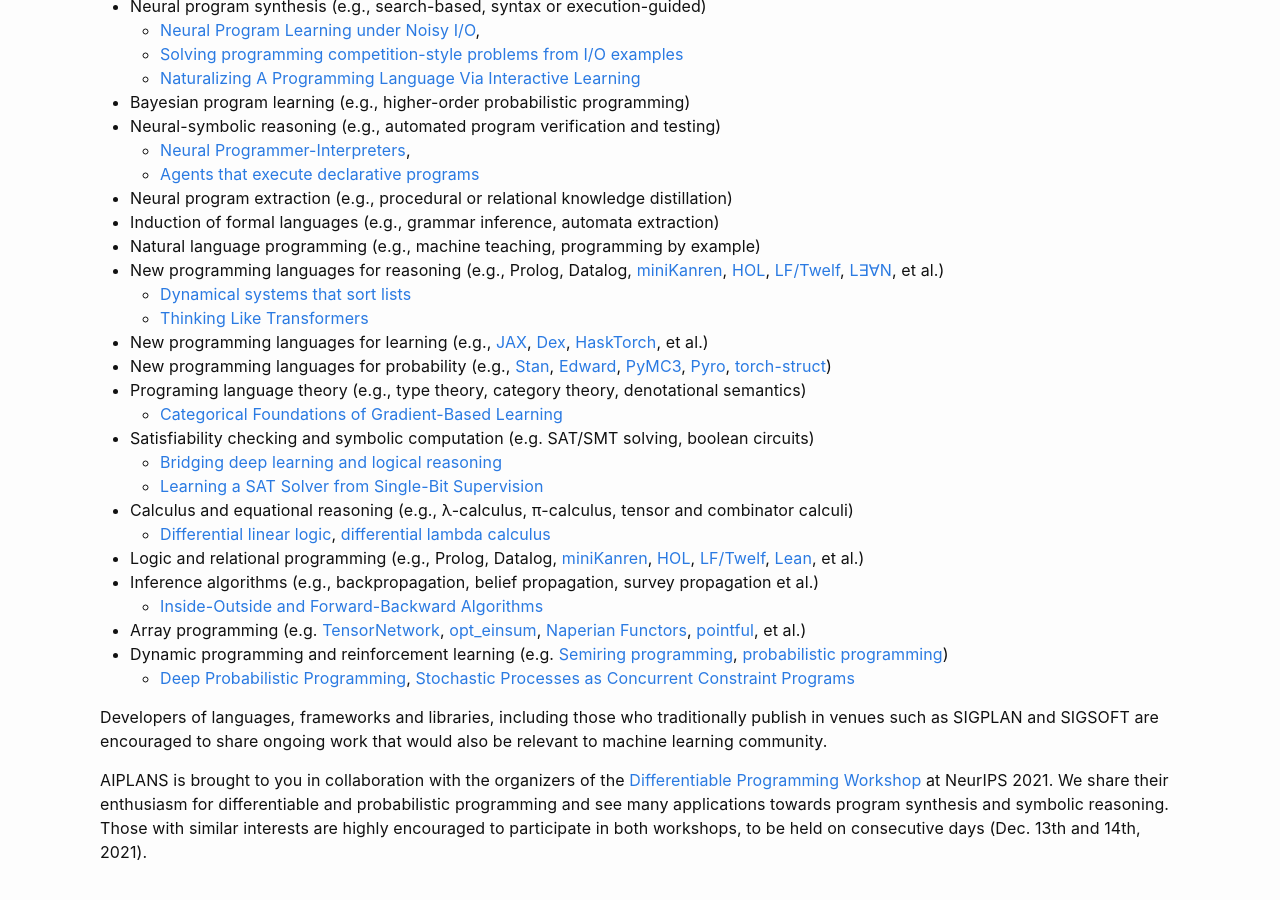
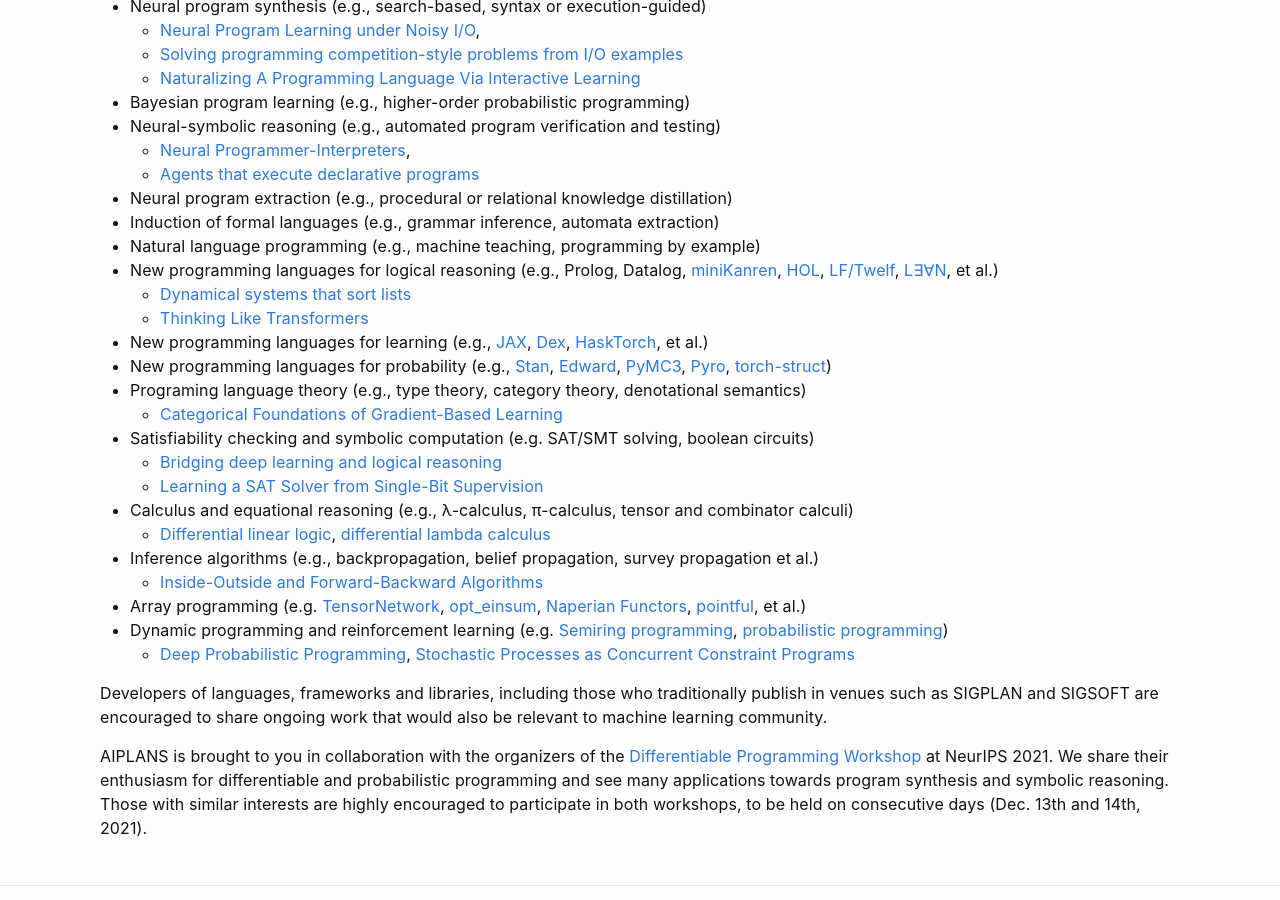
Before and after one commit to aiplans/aiplans.github.io, a Jekyll site: the page built from index.md, in a window 1280 px wide and 900 px high, scrolled down 960 px. Built offline with Jekyll 4.4.1, drawn with Linux system fonts in a browser that asks for light colours.

Commit message:
remove redundant topics

```diff
--- a/index.md
+++ b/index.md
@@ -49,7 +49,7 @@
 * Neural program extraction (e.g., procedural or relational knowledge distillation)
 * Induction of formal languages (e.g., grammar inference, automata extraction)
 * Natural language programming (e.g., machine teaching, programming by example)
-* New programming languages for reasoning (e.g., Prolog, Datalog, [miniKanren](http://minikanren.org/), [HOL](https://hol-theorem-prover.org/), [LF/Twelf](http://twelf.org/wiki/LF), [L∃∀N](https://leanprover.github.io/about/), et al.)
+* New programming languages for logical reasoning (e.g., Prolog, Datalog, [miniKanren](http://minikanren.org/), [HOL](https://hol-theorem-prover.org/), [LF/Twelf](http://twelf.org/wiki/LF), [L∃∀N](https://leanprover.github.io/about/), et al.)
     * [Dynamical systems that sort lists](http://hrl.harvard.edu/publications/brockett88dynamical.pdf)
     * [Thinking Like Transformers](https://arxiv.org/abs/2106.06981)
 * New programming languages for learning (e.g., [JAX](https://github.com/google/jax), [Dex](https://github.com/google-research/dex-lang), [HaskTorch](https://github.com/hasktorch/hasktorch), et al.)
@@ -61,7 +61,6 @@
   * [Learning a SAT Solver from Single-Bit Supervision](https://arxiv.org/pdf/1802.03685.pdf)
 * Calculus and equational reasoning (e.g., λ-calculus, π-calculus, tensor and combinator calculi)
   * [Differential linear logic](https://arxiv.org/pdf/1606.01642.pdf), [differential lambda calculus](https://core.ac.uk/download/pdf/82396223.pdf)
-* Logic and relational programming (e.g., Prolog, Datalog, [miniKanren](http://minikanren.org/), [HOL](https://hol-theorem-prover.org/), [LF/Twelf](http://twelf.org/wiki/LF), [Lean](https://leanprover.github.io/about/), et al.)
 * Inference algorithms (e.g., backpropagation, belief propagation, survey propagation et al.)
   * [Inside-Outside and Forward-Backward Algorithms](https://www.cs.jhu.edu/~jason/papers/eisner.spnlp16.pdf)
 * Array programming (e.g. [TensorNetwork](https://github.com/google/TensorNetwork), [opt_einsum](https://github.com/dgasmith/opt_einsum), [Naperian Functors](https://www.cs.ox.ac.uk/people/jeremy.gibbons/publications/aplicative.pdf), [pointful](https://arxiv.org/pdf/2104.05372.pdf), et al.)
```
